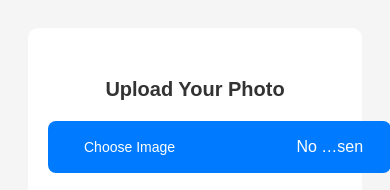
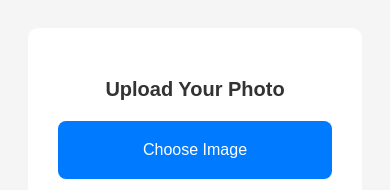
Before and after one commit to mohammedshafinc/poster, a plain HTML site: page index.html in a window 390 px wide. Shown: the top 190 px of the page. Drawn offline with nearby package versions, Linux system fonts and the light colour scheme.

Commit message:
first commit

```diff
--- a/style.css
+++ b/style.css
@@ -45,8 +45,11 @@ body {
 
 /* Upload styling */
 .upload-container {
+  width: 100%;
+  max-width: 400px;
+  margin: 30px auto 0 auto;
+  box-sizing: border-box;
   text-align: center;
-  margin-top: 30px;
 }
 
 .upload-container h2 {
@@ -56,6 +59,10 @@ body {
 }
 
 #imageUpload {
+  width: 100%;
+  box-sizing: border-box;
+  display: block;
+  margin: 0 auto;
   padding: 10px 20px;
   background-color: #007bff;
   color: white;
@@ -107,9 +114,15 @@ body {
     font-size: 20px;
   }
 
+  .upload-container {
+    max-width: 100%;
+    padding: 0 10px;
+  }
+
   #imageUpload::before {
-    font-size: 14px;
-    padding: 8px 16px;
+    width: 100%;
+    box-sizing: border-box;
+    text-align: center;
   }
 
   #downloadBtn {
```
